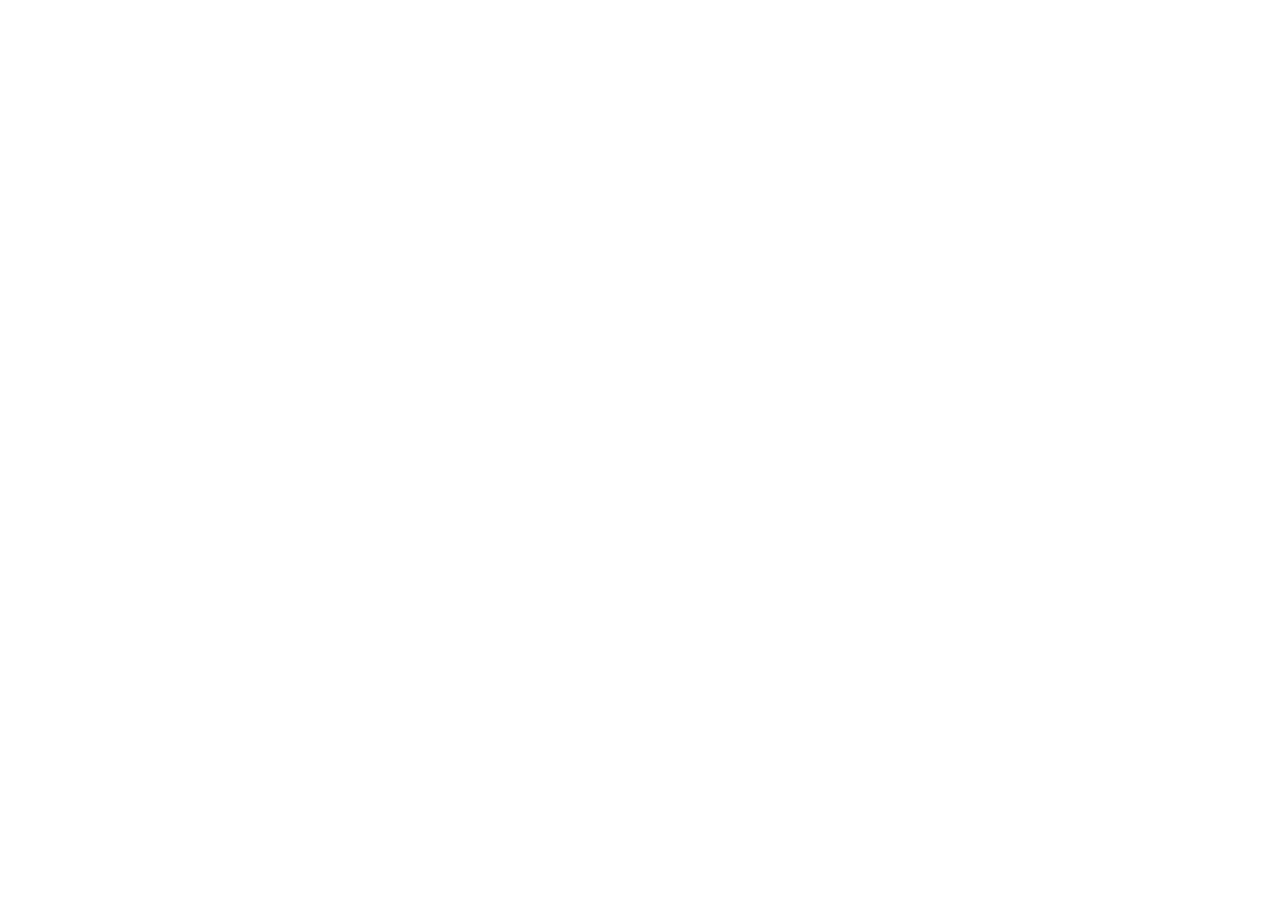
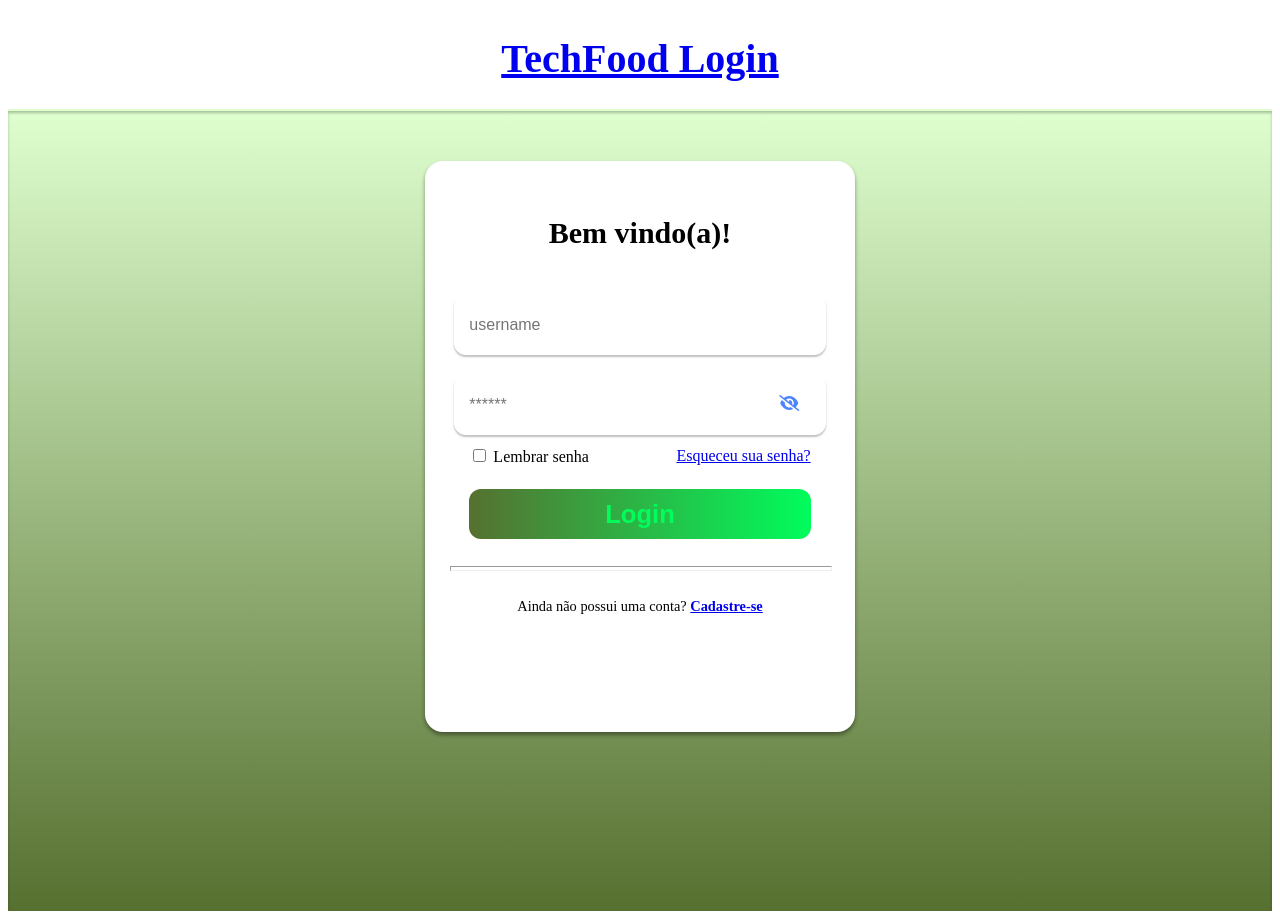
Before and after one commit to matheuscoliv/Tech-Food-Project, a plain HTML site: page frontend/indexs/login.html in a window 1280 px wide. Before the commit the page ends 800 px from the top, so only its background shows below. Drawn offline with Linux system fonts and the light colour scheme; a web font is replaced by a local one.

Commit message:
pagina de login e javascript para dinamica da pagina

```diff
--- a/frontend/apptechfood.js
+++ b/frontend/apptechfood.js
@@ -0,0 +1,28 @@
+//const html = docuument.querySelector('html');
+let username = "Matheus";
+let password = "12345678";
+function showPassword () {
+    const eye=document.getElementById('eye');
+    const eyeSlash=document.getElementById('eye-slash');
+    const fieldPassword=document.getElementById('field-password');
+
+    if(eye.style.display ==='none') {
+        eye.style.display = 'block';
+        eyeSlash.style.display = 'none';
+        fieldPassword.type = 'text';
+    } else {
+        eye.style.display = 'none';
+        eyeSlash.style.display = 'block';
+        fieldPassword.type = 'password';
+
+    }
+}
+
+document.getElementById('btn-login').addEventListener('click', function(e) {
+    e.preventDefault();
+
+    if(username == "Matheus" && password == "12345678"){
+        alert('Logado!')
+        window.location.href = "index.html";
+    }
+})
--- a/frontend/indexs/index.html
+++ b/frontend/indexs/index.html
@@ -5,7 +5,7 @@
     <meta http-equiv="X-UA-Compatible" content="IE-edge">
     <meta name="viewport" content="width=device-width, initial-scale=1.0">
     <title>TechFood</title>
-    <link rel="stylesheet" href="../styles/styles.css">
+    <link rel="stylesheet" href="../styles/home.css">
 </head>
 <body>
 <header class="header">
--- a/frontend/indexs/login.html
+++ b/frontend/indexs/login.html
@@ -0,0 +1,53 @@
+<!DOCTYPE html>
+<html lang="pt-BR">
+    <head>
+        <meta charset="UTF-8">
+        <meta http-equiv="X-UA-Compatible" content="IE=edge">
+        <meta name="viewport" content="width=device-width, initial-scale=1.0">
+        <title>Login TechFood</title>
+
+        <link rel="stylesheet" href="../styles/login.css">
+        <link rel="preconnect" href="https://fonts.googleapis.com">
+        <link rel="preconnect" href="https://fonts.gstatic.com" crossorigin>
+        <link href="https://fonts.googleapis.com/css2?family=BhuTuka+Expanded+One&family=Poppins:wght@100;400&display=swap" rel="stylesheet">
+
+        <script src="https://kit.fontawesome.com/7903bfed90.js" crossorigin="anonymous" defer></script>
+        <script src="../apptechfood.js" defer></script>
+    </head>
+    <body>
+        <header>
+            <h1><a href="#">TechFood Login</a></h1>
+        </header>
+        <main>
+            <form>
+                <section class="makelogin">
+                    <h2>Bem vindo(a)!</h2>
+                </section>
+                <section class="inputs-container">
+                    <input type="text" placeholder="username">
+
+                    <div class="password-container">
+                        <input type="password" id="field-password" class="field-password" placeholder="******">
+                        <i class="fa-solid fa-eye" id="eye" onclick="showPassword()"></i>
+                        <i class="fa-solid fa-eye-slash" id="eye-slash" onclick="showPassword()"></i>
+                    </div>
+                </section>
+
+                <section class="password-infos">
+                    <div>
+                        <input type="checkbox">
+                        <Span>Lembrar senha</Span>
+                    </div>
+
+                    <a href="#">Esqueceu sua senha?</a>
+                </section>
+
+                <button id="btn-login">Login</button>
+                <footer>
+                    <hr>
+                    <span>Ainda não possui uma conta? <a href="#">Cadastre-se</a></span>
+                </footer>
+            </form>
+        </main>
+    </body>
+</html>
--- /dev/null
+++ b/frontend/styles/login.css
@@ -0,0 +1,208 @@
+@charset "UTF-8";
+
+{
+    margin: 0;
+    padding: 0;
+    box-sizing: border-box;
+    font-family: 'Poppins', sans-serif;
+    text-decoration: none;
+    color: rgba(84, 253, 0, 0.03)
+;
+}
+
+header {
+    min-height: 9vh;
+    display:flex;
+    align-items: center;
+    justify-content: center;
+    border-bottom: 2px solid rgba(84, 253, 0, 0.19);
+}
+
+header h1 {
+    font-size: 2.5em;
+    color: #fff;
+}
+
+main {
+    width: 100%;
+    min-height: 100vh;
+    background: linear-gradient(to top,rgb(86, 112, 48), rgba(84, 253, 0, 0.19));
+
+    display: flex;
+    justify-content:center;
+
+    box-shadow: inset 0px 2px 3px rgba(0, 0, 0, 0.25);
+}
+
+main form {
+    margin-top: 4%;
+    width: 30%;
+    height: 65vh;
+    background-color: #ffffff;
+    box-shadow: 0px 3px 4px rgba(0, 0, 0, 0.4);
+    border-radius: 18px;
+    padding: 2%;
+
+    display: flex;
+    flex-direction: column;
+    align-items: center;
+}
+
+main form .makelogin {
+    font-size: 20px;
+    margin-top: 5px;
+    margin-bottom:0px;
+}
+
+main form .inputs-container {
+    margin-top: 5%;
+    width: 100%;
+
+    display: flex;
+    flex-direction: column;
+    align-items: center;
+}
+
+main form .inputs-container input {
+    width: 90%;
+    height: 45px;
+    padding: 8px 15px;
+    border: 0;
+    outline: 0;
+    border-radius: 12px;
+
+    font-size: 16px;
+    color: #312e42;
+    box-shadow: 0px 2px 2px rgba(0, 0, 0, 0.25)
+}
+
+main form .inputs-container input:focus {
+    box-shadow: inset 1px 4px 7px rgba(0, 0, 0, 0.5);
+}
+
+main form .password-container {
+    margin-top: 5%;
+    width: 100%;
+    position: relative;
+
+    display: flex;
+    flex-direction: column;
+    align-items: center;
+}
+
+main form .password-container i {
+    position: absolute;
+    right: 8%;
+    top: 35%;
+    color: rgba(0, 81, 253, 0.7);
+    cursor: pointer;
+}
+
+main form .password-container #eye {
+    display: none;
+}
+
+main form .password-infos {
+    width: 90%;
+    margin-top: 3%;
+
+    display: flex;
+    align-items: center;
+    justify-content: space-between;
+}
+
+main form .password-infos a {
+    transition: 0.2s ease-in-out;
+}
+
+main form .password-infos a:hover {
+    color:#7c3ac7 ;
+}
+
+main form button {
+    color: #00fd5c;
+    background-color: rgba(31, 225, 1, 0.67);
+    width: 90%;
+    height: 50px;
+    border: 0;
+    outline: 0;
+    border-radius: 12px;
+    margin-top: 6%;
+    font-size: 1.6em;
+    font-weight: 600;
+    cursor: pointer;
+    transition: 0.3s ease-in-out;
+    background: linear-gradient(to right,rgb(86, 112, 48), #00fd5c);
+}
+
+main form button:hover {
+    background: #fff;
+    color:#7c3ac7 ;
+}
+
+main form .links-container {
+    width: 100%;
+    display: flex;
+    flex-direction: column;
+    align-items: center;
+    margin-top: 7%;
+}
+
+main form .links-container span {
+    font-size: 0.8em;
+    font-weight: 600;
+}
+
+main form .links-container aside {
+    margin-top: 3%;
+    width: 50%;
+
+    display: flex;
+    align-items: center;
+    justify-content: space-around;
+}
+
+main form .links-container aside i {
+    font-size: 1.6em;
+    background-color: #fff;
+    padding: 8px;
+    height: 40px;
+    width: 40px;
+    border-radius: 20px;
+    <!--transition: 0.3; ease-in-out -->
+    color: #fff;
+
+    display: flex;
+    align-items: center;
+    justify-content: center;
+}
+
+main form footer {
+    width: 100%;
+    margin-top: 5%;
+
+    display: flex;
+    flex-direction: column;
+    align-items: center;
+}
+
+main form footer hr {
+    width: 100%;
+    height: 3px;
+    background-color: #fff;
+}
+
+main form footer span {
+    font-weight: 400;
+    font-size: 0.9em;
+    margin-top: 5%;
+}
+
+main form footer a {
+    font-weight: 600;
+    transition: 0.2s ease-in-out;
+}
+
+main form footer a:hover {
+    color: #7c3ac7;
+}
```
Also changed, not shown: frontend/styles/home.css (renamed from frontend/styles/styles.css, +2 -5 lines).
